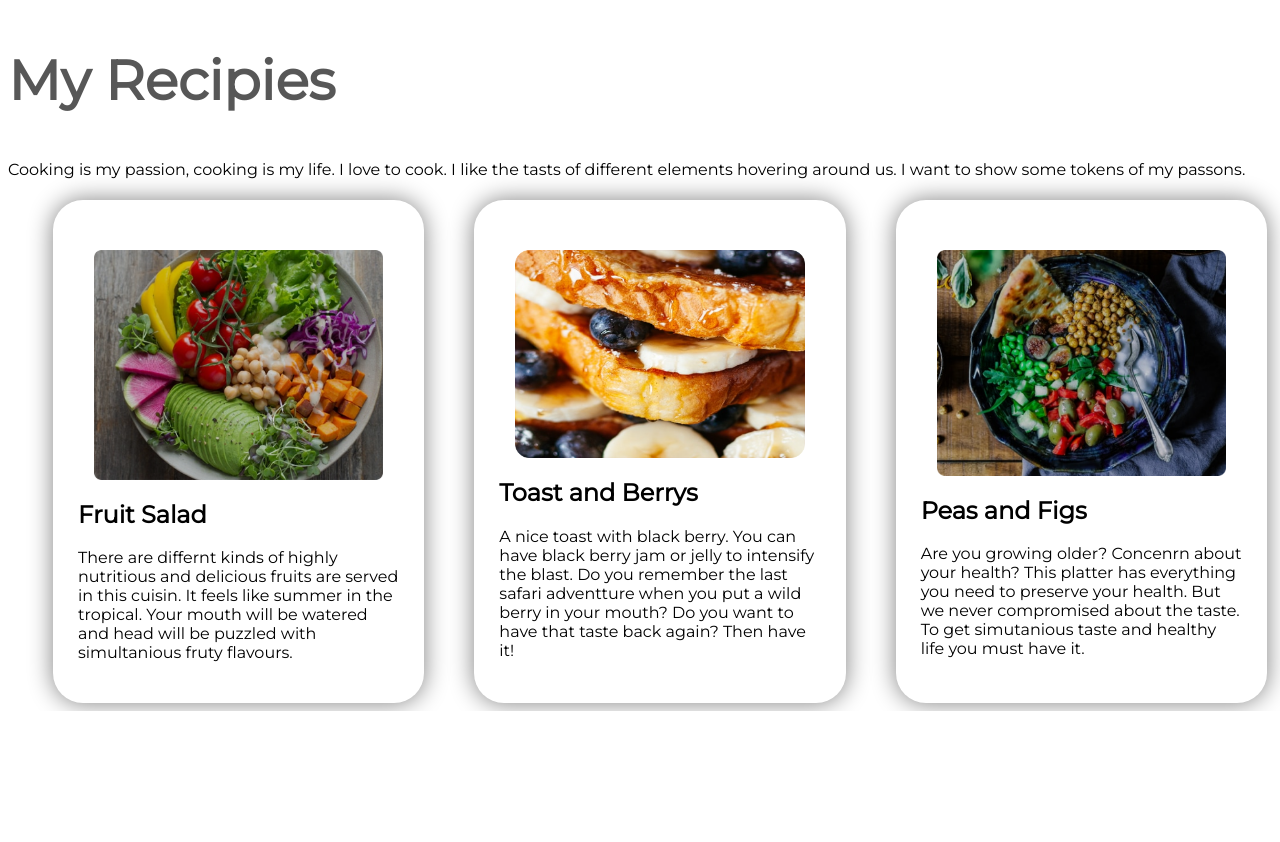
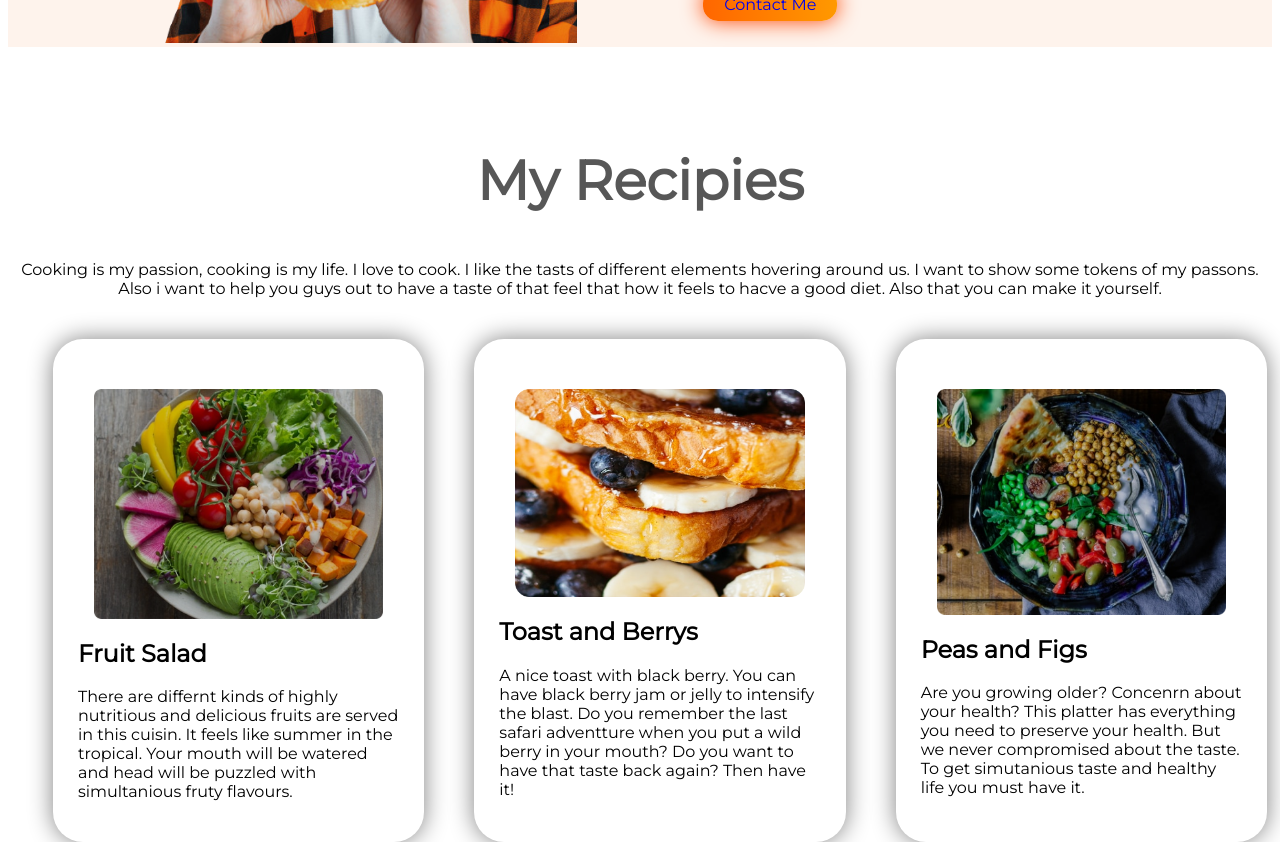
Before and after one commit to parvezaman/assignment-1, a plain HTML site: page index.html in a window 1280 px wide. Shown: the part 777-1619 px from the top of the page. Before the commit the page ends 1488 px from the top, so only its background shows below. Drawn offline with Linux system fonts and the light colour scheme.

Commit message:
recipie tile final

```diff
--- a/index.html
+++ b/index.html
@@ -38,8 +38,8 @@
         </div>
     </section>
     <section>
-        <h1>My Recipies</h1>
-        <p>Cooking is my passion, cooking is my life. I love to cook. I like the tasts of different elements hovering around us. I want to show some tokens of my passons.</p>
+        <h1 class="recipie-section-front-text">My Recipies</h1>
+        <p class="recipie-section-front-text">Cooking is my passion, cooking is my life. I love to cook. I like the tasts of different elements hovering around us. I want to show some tokens of my passons. Also i want to help you guys out to have a taste of that feel that how it feels to hacve a good diet. Also that you can make it yourself.</p>
         <div class="recipie-section flexible-section">
             <div class="recipie-tile">
                 <img src="./images/food/5.png" alt="" class="center-image">
--- a/style.css
+++ b/style.css
@@ -5,7 +5,7 @@ body{
 }
 .flexible-section{
     display: flex;
-    margin-bottom: 50px;
+    margin-bottom: 100px;
 
 }
 .especial-color{
@@ -36,12 +36,15 @@ h1{
 }
 .recipie-section{
     display: flex;
-    margin: 0px 20px 0px 20px;
+    margin: 0px 20px 100px 20px;
     width: 100%;
+}
+.recipie-section-front-text{
+    text-align:center;
 }
 .recipie-tile{
     width: 100%;
-    margin: 5px 25px 0px 25px;
+    margin: 25px 25px 0px 25px;
     /* box-sizing: 50px 30px; */
     box-shadow: 0px 0px 25px gray;
     border-radius: 30px;
```
